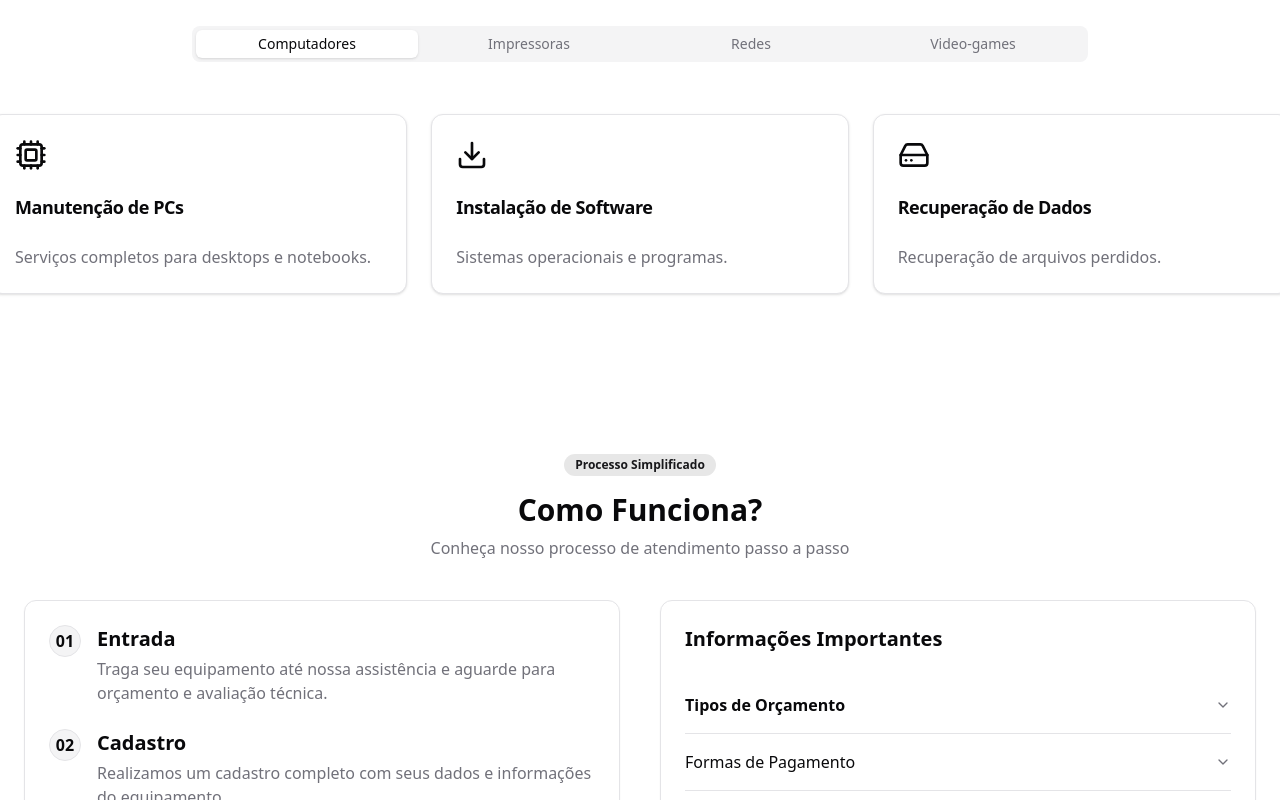
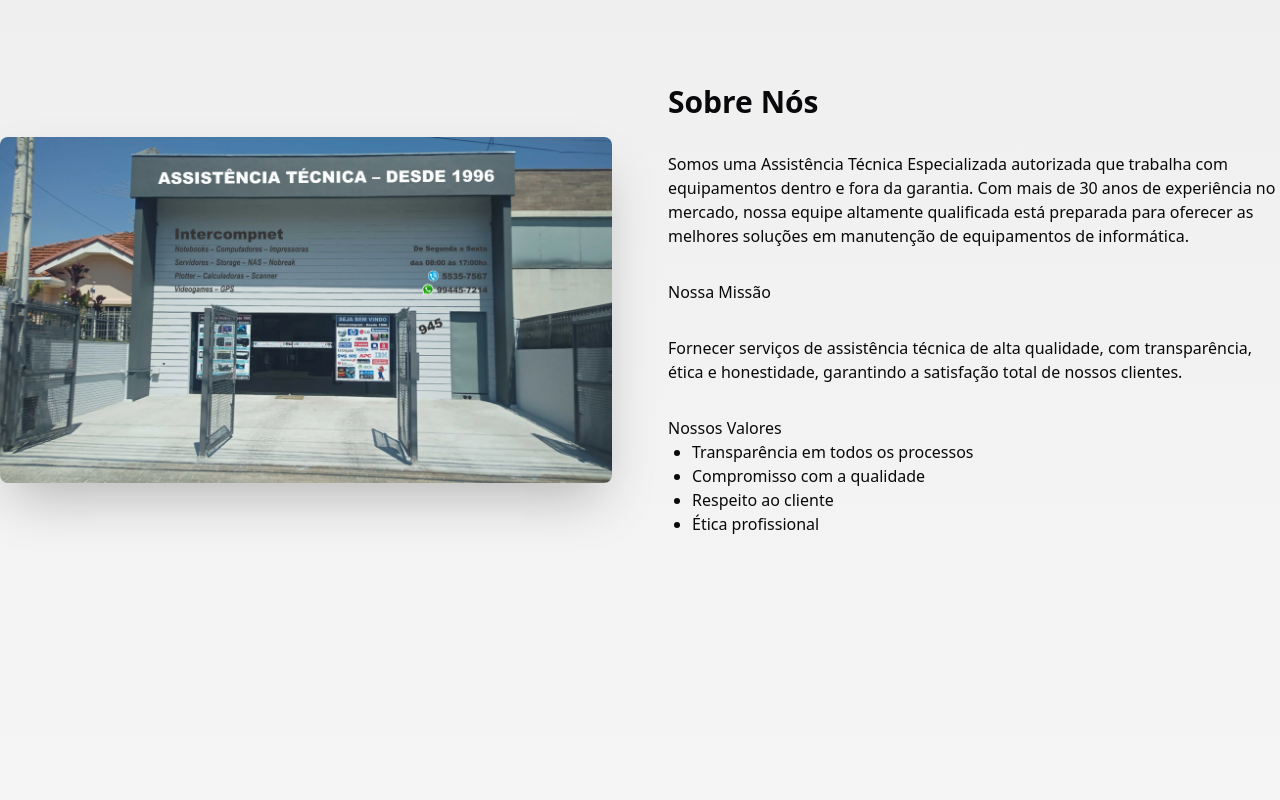
Before and after one commit to Daischi/Intercompnet, a Next.js app: page / in a window 1280 px wide. Shown: the part 1000-1800 px from the top of the page. Built offline with nearby package versions, Linux system fonts and the light colour scheme.

Commit message:
fazendo sessão sobre nos

```diff
--- a/src/app/page.tsx
+++ b/src/app/page.tsx
@@ -2,27 +2,31 @@ import Hero from "@/components/Hero.tsx";
 import Navegation from "@/components/Navegation";
 import ServicesTabs from "@/components/Servicespage";
 import Guiafunciona from "@/components/Guiafunciona";
+import Sobrenos from "@/components/Sobrenos";
 
 export default function Home() {
   return (
-    <div>
+    <div className="min-h-screen bg-gradient-to-b from-primary/10 to-background">
       <header>
-
-        <Navegation/>
-
+        <Navegation />
       </header>
-      <main className="h-screen bg-gradient-to-b from-primary/10 to-background">
-
-        <Hero/>
-        <section className="h-[60%]"><ServicesTabs/></section>
+      <main>
+        <section><Hero /></section>
 
 
-      <section className="h-full"><Guiafunciona/></section>
+        <section className="h-full"><Sobrenos/></section>
+
+        <section className="h-full pt-24">
+          <ServicesTabs />
+        </section>
+      </main>
+
+      <section className="h-full pt-24">
+          <Guiafunciona />
+        </section>
 
 
 
-
-      </main>
     </div>
   );
 }
--- /dev/null
+++ b/src/components/Sobrenos/index.tsx
@@ -0,0 +1,50 @@
+import banner from "@/utils/banner.webp";
+import Image from "next/image";
+
+export default function Sobrenos() {
+  return (
+    <div>
+      <section className="flex items-center justify-center h-screen gap-14 w-full">
+  {/* Imagem */}
+  <div className="flex-1 flex justify-center">
+    <Image
+      className="rounded-lg shadow-2xl"
+      src={banner}
+      alt="Foto da loja"
+      width={800}
+      height={800}
+      priority
+    />
+  </div>
+
+  {/* Texto */}
+  <div className="flex-1">
+    <h1 className="text-3xl font-semibold mb-8">Sobre Nós</h1>
+    <p className="mb-8">
+      Somos uma Assistência Técnica Especializada autorizada que trabalha
+      com equipamentos dentro e fora da garantia. Com mais de 30 anos de
+      experiência no mercado, nossa equipe altamente qualificada está
+      preparada para oferecer as melhores soluções em manutenção de
+      equipamentos de informática.
+    </p>
+
+    <h2 className="mb-8">Nossa Missão</h2>
+    <p>
+      Fornecer serviços de assistência técnica de alta qualidade, com
+      transparência, ética e honestidade, garantindo a satisfação total de
+      nossos clientes.
+    </p>
+
+    <h3 className="mt-8">Nossos Valores</h3>
+    <ul className="list-disc ml-6">
+      <li>Transparência em todos os processos</li>
+      <li>Compromisso com a qualidade</li>
+      <li>Respeito ao cliente</li>
+      <li>Ética profissional</li>
+    </ul>
+  </div>
+</section>
+
+    </div>
+  );
+}
```
